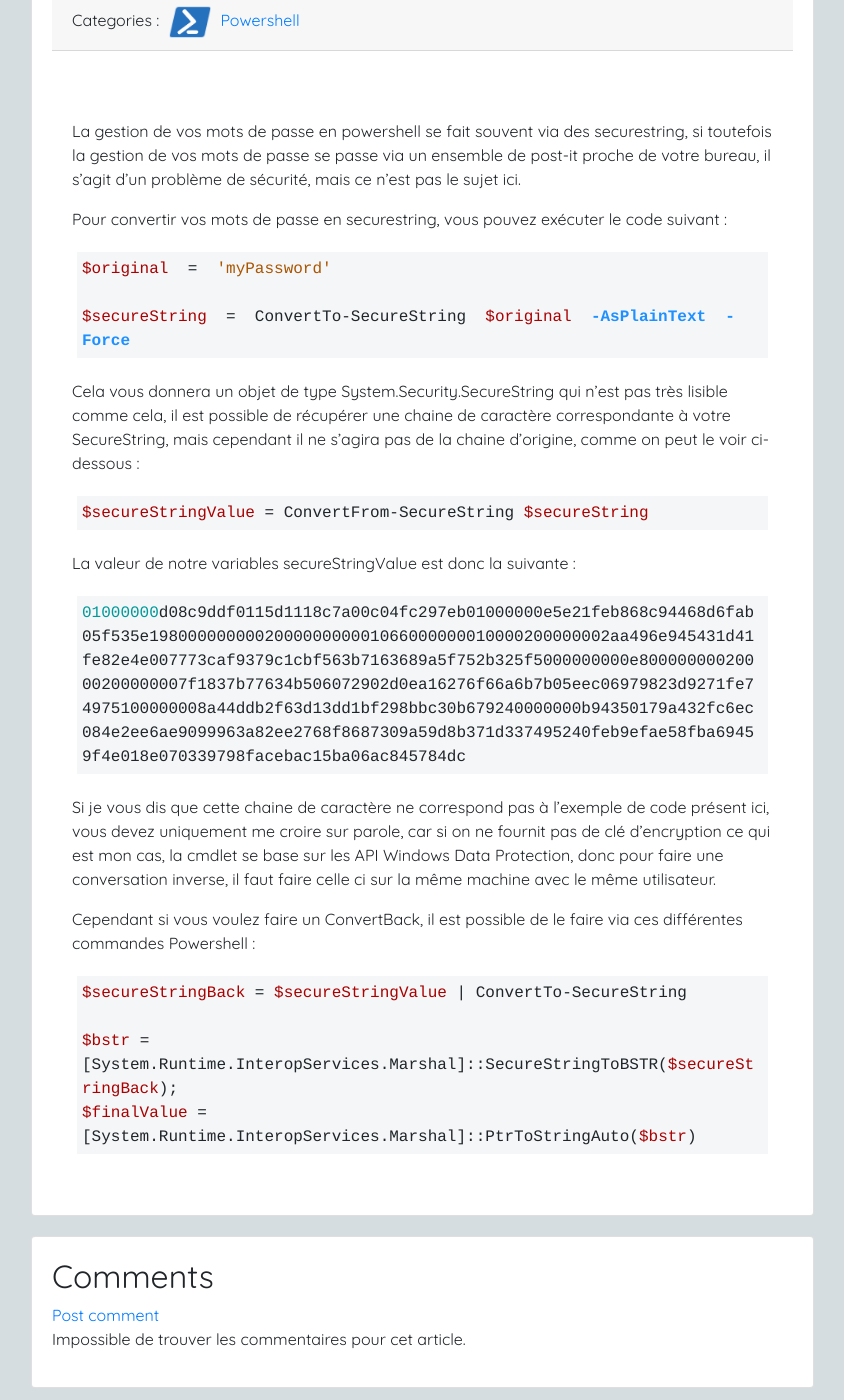
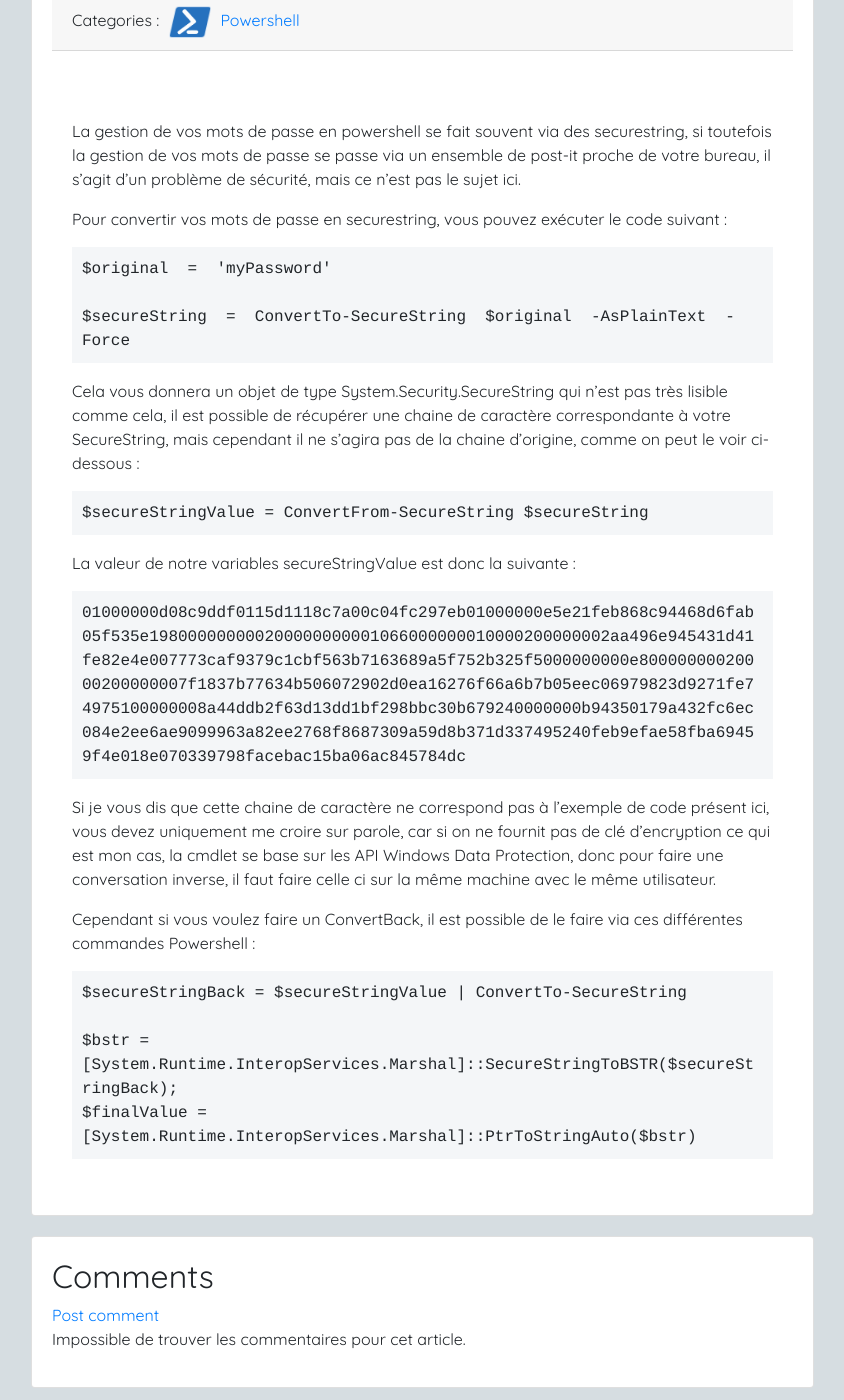
Before and after one commit to wilfriedwoivre/wilfriedwoivre.github.io, a Jekyll site: the page built from _posts/2018-03-14-utilisation-des-securestring-en-powershell.md, in a window 1280 px wide and 1400 px high, scrolled down 394 px. Shown: the whole window, without its empty margins (4-848 px from the left). Built offline with Jekyll 4.4.1, drawn with Linux system fonts in a browser that asks for light colours; nearby versions of some CDN libraries; a script that is not in the unit is left out; part of the change alters nothing that is shown.

```diff
--- a/_config.yml
+++ b/_config.yml
@@ -74,6 +74,7 @@ kramdown:
   input: GFM
   syntax_highlighter: rouge
   syntax_highlighter_opts:
+    disable: true
     css_class: 'highlight'
 
 plugins:
--- a/_layouts/post.html
+++ b/_layouts/post.html
@@ -15,5 +15,7 @@ layout: default
 
     {%- include sidebar.html -%}
 
+    <script src="https://cdnjs.cloudflare.com/ajax/libs/highlight.js/11.8.0/highlight.min.js"></script>
+    <script src="https://raw.githubusercontent.com/Azure/bicep/refs/heads/main/src/highlightjs/dist/bicep.min.js"></script>
+    <script>hljs.highlightAll();</script>
 </div>
-<script src="https://raw.githubusercontent.com/Azure/bicep/refs/heads/main/src/highlightjs/dist/bicep.min.js"></script>
```
